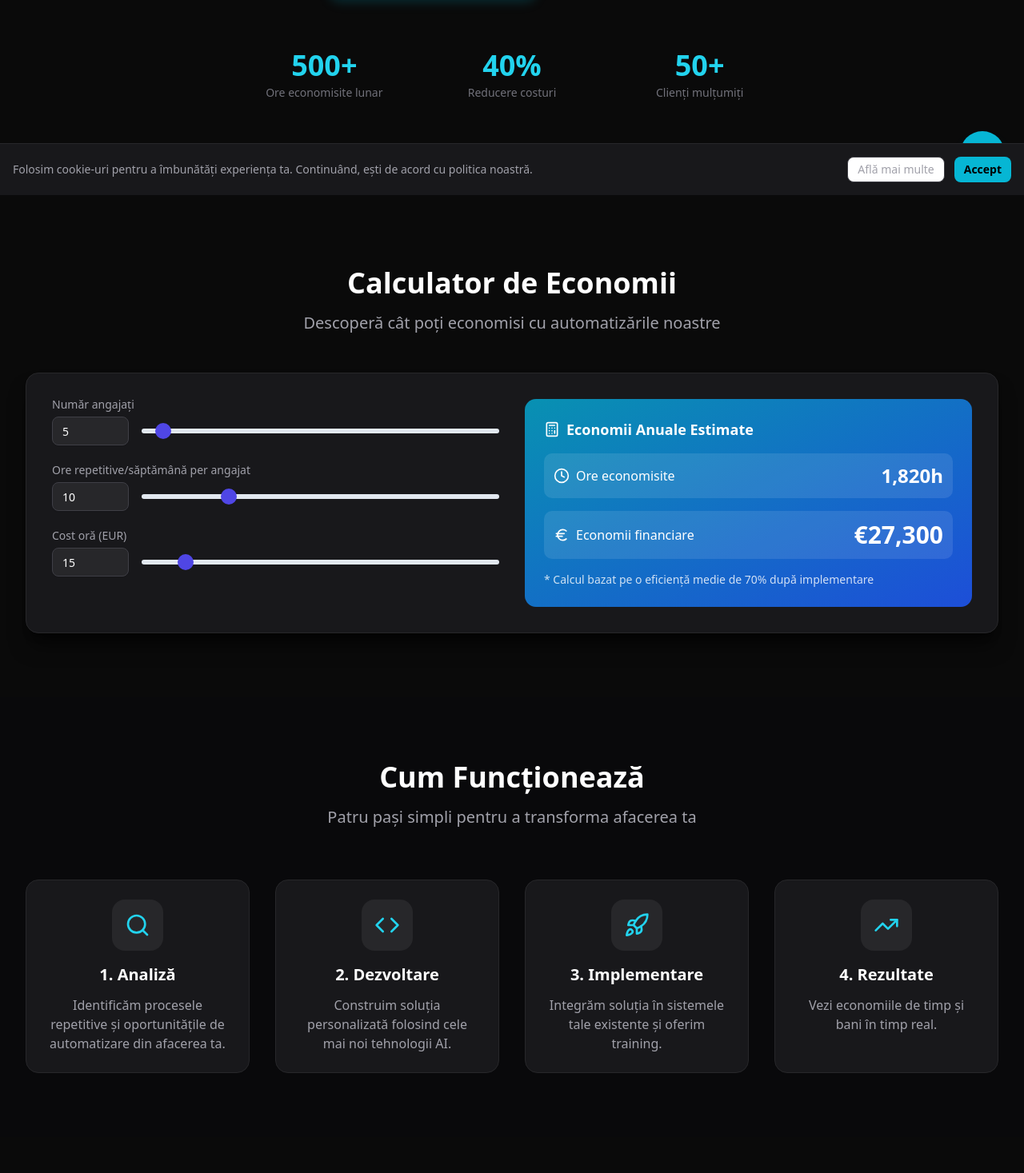
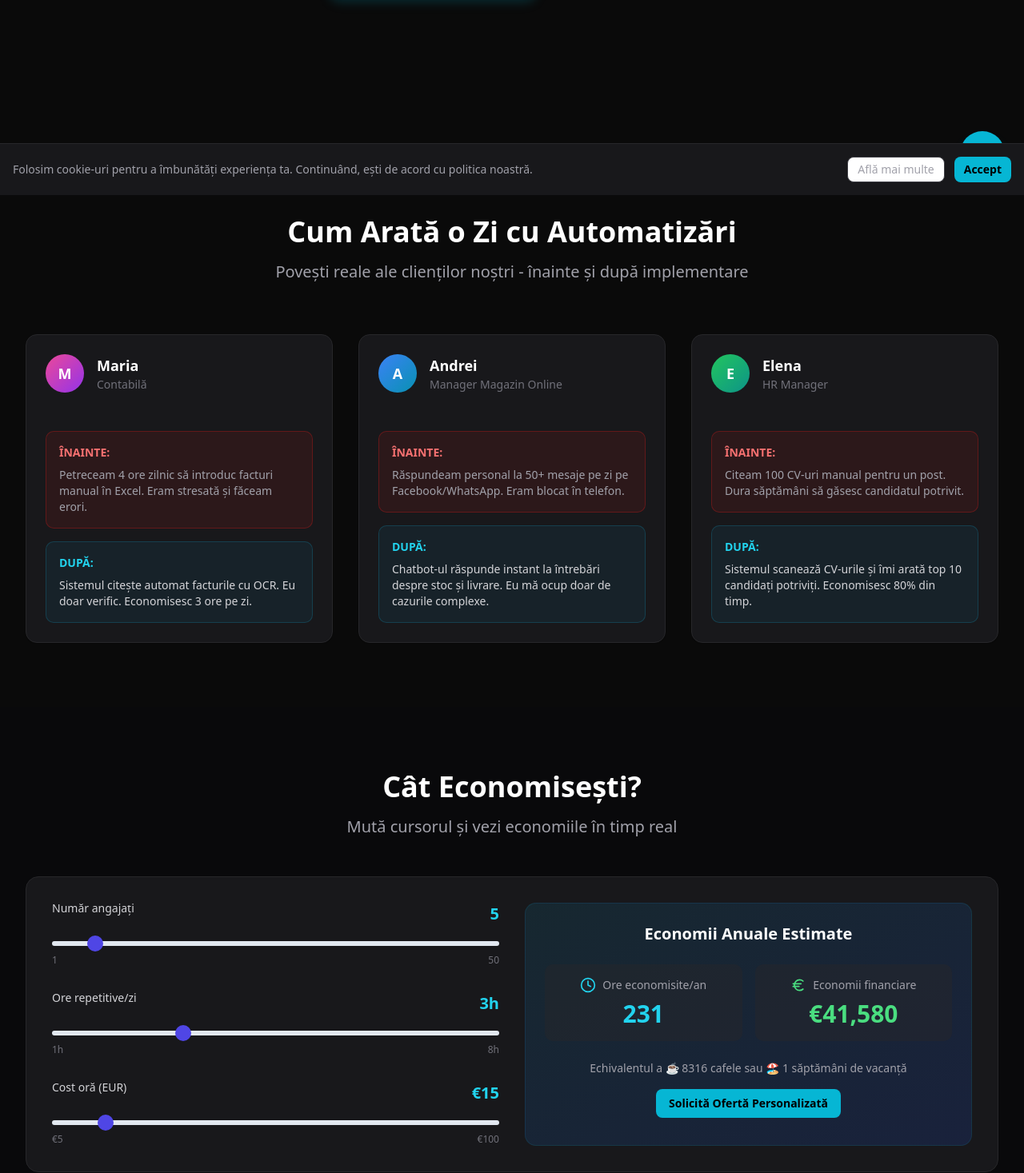
Before and after one commit to andreiacalinescu708/AIDIGITALSOLUTION, a React (Vite) app: page / in a window 1280 px wide. Shown: the part 556-2023 px from the top of the page at 80% size. Built offline with nearby package versions, Linux system fonts and the light colour scheme.

Commit message:
Eliminat calculator vechi si statistici 500+, mutat comparatia Tu vs Sistem dupa Cum functioneaza

```diff
--- a/src/App.tsx
+++ b/src/App.tsx
@@ -1300,85 +1300,6 @@ function App() {
                 <ArrowRight className="w-5 h-5 ml-2" />
               </Button>
             </motion.div>
-
-            <motion.div
-              initial={{ opacity: 0, y: 20 }}
-              animate={{ opacity: 1, y: 0 }}
-              transition={{ delay: 0.4 }}
-              className="grid grid-cols-3 gap-8 max-w-2xl mx-auto"
-            >
-              <div className="text-center">
-                <div className="text-3xl md:text-4xl font-bold text-cyan-400">500+</div>
-                <div className="text-sm text-zinc-500 mt-1">{t('hero_stats_1')}</div>
-              </div>
-              <div className="text-center">
-                <div className="text-3xl md:text-4xl font-bold text-cyan-400">40%</div>
-                <div className="text-sm text-zinc-500 mt-1">{t('hero_stats_2')}</div>
-              </div>
-              <div className="text-center">
-                <div className="text-3xl md:text-4xl font-bold text-cyan-400">50+</div>
-                <div className="text-sm text-zinc-500 mt-1">{t('hero_stats_3')}</div>
-              </div>
-            </motion.div>
-          </div>
-        </div>
-      </section>
-
-      {/* ROI Calculator Section */}
-      <section id="calculator" className="py-20 bg-[#0a0a0a]">
-        <div className="max-w-7xl mx-auto px-4 sm:px-6 lg:px-8">
-          <AnimatedSection>
-            <div className="text-center mb-12">
-              <h2 className="text-3xl md:text-4xl font-bold text-white mb-4">
-                {t('calc_title')}
-              </h2>
-              <p className="text-xl text-zinc-400 max-w-2xl mx-auto">
-                {t('calc_subtitle')}
-              </p>
-            </div>
-          </AnimatedSection>
-
-          <AnimatedSection>
-            <ROICalculator lang={lang} />
-          </AnimatedSection>
-        </div>
-      </section>
-
-      {/* How It Works Section */}
-      <section id="how" className="py-20 bg-zinc-950">
-        <div className="max-w-7xl mx-auto px-4 sm:px-6 lg:px-8">
-          <AnimatedSection>
-            <div className="text-center mb-16">
-              <h2 className="text-3xl md:text-4xl font-bold text-white mb-4">
-                {t('how_title')}
-              </h2>
-              <p className="text-xl text-zinc-400 max-w-2xl mx-auto">
-                {t('how_subtitle')}
-              </p>
-            </div>
-          </AnimatedSection>
-
-          <div className="grid grid-cols-1 md:grid-cols-2 lg:grid-cols-4 gap-8">
-            {[
-              { icon: <Search className="w-8 h-8" />, title: t('how_step1_title'), desc: t('how_step1_desc') },
-              { icon: <Code className="w-8 h-8" />, title: t('how_step2_title'), desc: t('how_step2_desc') },
-              { icon: <Rocket className="w-8 h-8" />, title: t('how_step3_title'), desc: t('how_step3_desc') },
-              { icon: <TrendingUp className="w-8 h-8" />, title: t('how_step4_title'), desc: t('how_step4_desc') },
-            ].map((step, idx) => (
-              <AnimatedSection key={idx}>
-                <motion.div
-                  className="bg-zinc-900 border border-zinc-800 rounded-2xl p-6 text-center h-full"
-                  whileHover={{ y: -5, borderColor: 'rgba(34, 211, 238, 0.3)' }}
-                  transition={{ duration: 0.2 }}
-                >
-                  <div className="w-16 h-16 bg-zinc-800 rounded-2xl flex items-center justify-center text-cyan-400 mx-auto mb-4">
-                    {step.icon}
-                  </div>
-                  <h3 className="text-xl font-semibold text-white mb-3">{step.title}</h3>
-                  <p className="text-zinc-400">{step.desc}</p>
-                </motion.div>
-              </AnimatedSection>
-            ))}
           </div>
         </div>
       </section>
@@ -1517,6 +1438,45 @@ function App() {
           <AnimatedSection>
             <VisualSavingsCalculator lang={lang} />
           </AnimatedSection>
+        </div>
+      </section>
+
+      {/* How It Works Section */}
+      <section id="how" className="py-20 bg-zinc-950">
+        <div className="max-w-7xl mx-auto px-4 sm:px-6 lg:px-8">
+          <AnimatedSection>
+            <div className="text-center mb-16">
+              <h2 className="text-3xl md:text-4xl font-bold text-white mb-4">
+                {t('how_title')}
+              </h2>
+              <p className="text-xl text-zinc-400 max-w-2xl mx-auto">
+                {t('how_subtitle')}
+              </p>
+            </div>
+          </AnimatedSection>
+
+          <div className="grid grid-cols-1 md:grid-cols-2 lg:grid-cols-4 gap-8">
+            {[
+              { icon: <Search className="w-8 h-8" />, title: t('how_step1_title'), desc: t('how_step1_desc') },
+              { icon: <Code className="w-8 h-8" />, title: t('how_step2_title'), desc: t('how_step2_desc') },
+              { icon: <Rocket className="w-8 h-8" />, title: t('how_step3_title'), desc: t('how_step3_desc') },
+              { icon: <TrendingUp className="w-8 h-8" />, title: t('how_step4_title'), desc: t('how_step4_desc') },
+            ].map((step, idx) => (
+              <AnimatedSection key={idx}>
+                <motion.div
+                  className="bg-zinc-900 border border-zinc-800 rounded-2xl p-6 text-center h-full"
+                  whileHover={{ y: -5, borderColor: 'rgba(34, 211, 238, 0.3)' }}
+                  transition={{ duration: 0.2 }}
+                >
+                  <div className="w-16 h-16 bg-zinc-800 rounded-2xl flex items-center justify-center text-cyan-400 mx-auto mb-4">
+                    {step.icon}
+                  </div>
+                  <h3 className="text-xl font-semibold text-white mb-3">{step.title}</h3>
+                  <p className="text-zinc-400">{step.desc}</p>
+                </motion.div>
+              </AnimatedSection>
+            ))}
+          </div>
         </div>
       </section>
 
```
